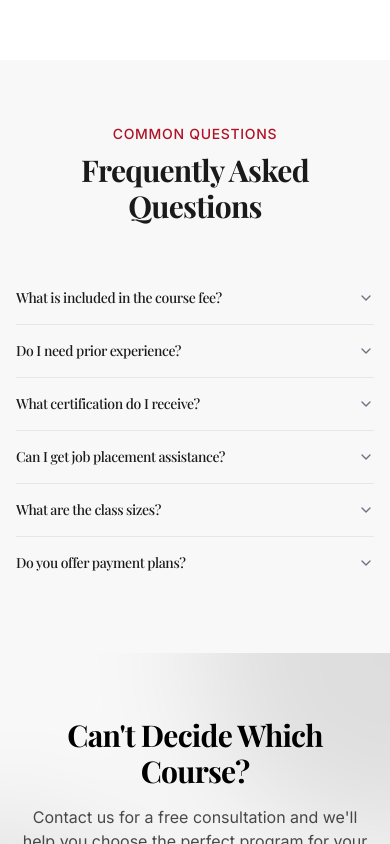
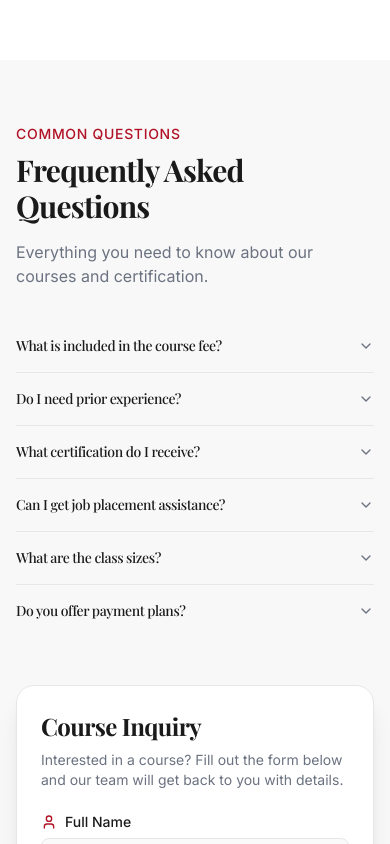
Before and after one commit to joyant-s-g-j/BBTA-Frontend, a Next.js app: page /bbta-courses in a window 390 px wide. Shown: the part 6360-7204 px from the top of the page. Built offline with nearby package versions, Linux system fonts and the light colour scheme; a web font is replaced by a local one.

Commit message:
fixing cources page

```diff
--- a/src/app/bbta-courses/page.tsx
+++ b/src/app/bbta-courses/page.tsx
@@ -1,6 +1,7 @@
 import type { Metadata } from "next";
 import { HeroSection } from "@/components/sections/HeroSection";
 import { CourseGrid } from "@/components/course/CourseGrid";
+import { EnrollmentForm } from "@/components/course/EnrollmentForm";
 import { CTABanner } from "@/components/sections/CTABanner";
 import {
   Accordion,
@@ -51,16 +52,21 @@ export default function CoursesPage() {
       {/* FAQs Section */}
       <section className="section-padding bg-[#F8F8F8]">
         <div className="container mx-auto px-4 sm:px-6 lg:px-8">
-          <div className="text-center mb-12">
+          <div className="grid lg:grid-cols-2 gap-12 items-start">
+            {/* Left: FAQs */}
+            <div>
+              <div className="mb-8">
                 <p className="text-primary font-medium text-sm tracking-wider uppercase mb-2">
                   Common Questions
                 </p>
                 <h2 className="font-serif text-3xl md:text-4xl font-bold">
                   Frequently Asked Questions
                 </h2>
+                <p className="text-muted-foreground mt-4">
+                  Everything you need to know about our courses and certification.
+                </p>
               </div>
 
-          <div className="max-w-3xl mx-auto">
               <Accordion type="single" collapsible className="w-full">
                 {faqs.map((faq, index) => (
                   <AccordionItem key={index} value={`faq-${index}`}>
@@ -73,6 +79,15 @@ export default function CoursesPage() {
                   </AccordionItem>
                 ))}
               </Accordion>
+            </div>
+
+            {/* Right: Enrollment Form */}
+            <div className="lg:sticky lg:top-24">
+              <EnrollmentForm
+                title="Course Inquiry"
+                description="Interested in a course? Fill out the form below and our team will get back to you with details."
+              />
+            </div>
           </div>
         </div>
       </section>
--- a/src/app/page.tsx
+++ b/src/app/page.tsx
@@ -33,6 +33,7 @@ export default function HomePage() {
       {/* Featured Courses */}
       <CourseGrid
         maxCourses={6}
+        mobileMaxCourses={4}
         showFilters={false}
         title="Popular Courses"
         subtitle="Start Your Journey"
--- a/src/components/course/CourseCard.tsx
+++ b/src/components/course/CourseCard.tsx
@@ -13,13 +13,14 @@ import type { Course } from "@/lib/data";
 interface CourseCardProps {
   course: Course;
   index?: number;
+  className?: string;
 }
 
 /**
  * CourseCard Component
  * 3D tiltable card with hover effects, badges, and gradient overlays
  */
-export function CourseCard({ course, index = 0 }: CourseCardProps) {
+export function CourseCard({ course, index = 0, className }: CourseCardProps) {
   // Level color mapping
   const levelColors: Record<string, string> = {
     Beginner: "bg-primary text-white border-primary",
@@ -39,7 +40,7 @@ export function CourseCard({ course, index = 0 }: CourseCardProps) {
       }}
       viewport={{ once: true, margin: "-50px" }}
       transition={{ duration: 0.3 }}
-      className="group h-full rounded-2xl"
+      className={cn("group h-full rounded-2xl", className)}
     >
       <div className="relative bg-card rounded-2xl overflow-hidden border border-border h-full flex flex-col transition-shadow duration-300">
         {/* Image Container */}
--- a/src/components/course/CourseGrid.tsx
+++ b/src/components/course/CourseGrid.tsx
@@ -19,6 +19,7 @@ import { courses, type Course } from "@/lib/data";
 
 interface CourseGridProps {
   maxCourses?: number;
+  mobileMaxCourses?: number;
   showFilters?: boolean;
   showHeader?: boolean;
   title?: string;
@@ -31,6 +32,7 @@ interface CourseGridProps {
  */
 export function CourseGrid({
   maxCourses,
+  mobileMaxCourses,
   showFilters = true,
   showHeader = true,
   title = "Our Courses",
@@ -165,7 +167,16 @@ export function CourseGrid({
                 {filteredCourses.length > 0 ? (
                   <div className="grid grid-cols-1 md:grid-cols-2 lg:grid-cols-3 gap-6">
                     {filteredCourses.map((course, index) => (
-                      <CourseCard key={course.slug} course={course} index={index} />
+                      <CourseCard
+                        key={course.slug}
+                        course={course}
+                        index={index}
+                        className={
+                          mobileMaxCourses && index >= mobileMaxCourses
+                            ? "hidden md:block"
+                            : ""
+                        }
+                      />
                     ))}
                   </div>
                 ) : (
@@ -195,7 +206,16 @@ export function CourseGrid({
         {!showFilters && (
           <div className="grid grid-cols-1 md:grid-cols-2 lg:grid-cols-3 gap-6">
             {filteredCourses.map((course, index) => (
-              <CourseCard key={course.slug} course={course} index={index} />
+              <CourseCard
+                key={course.slug}
+                course={course}
+                index={index}
+                className={
+                  mobileMaxCourses && index >= mobileMaxCourses
+                    ? "hidden md:block"
+                    : ""
+                }
+              />
             ))}
           </div>
         )}
```
Lines whose indentation alone changed are shown as unchanged.
